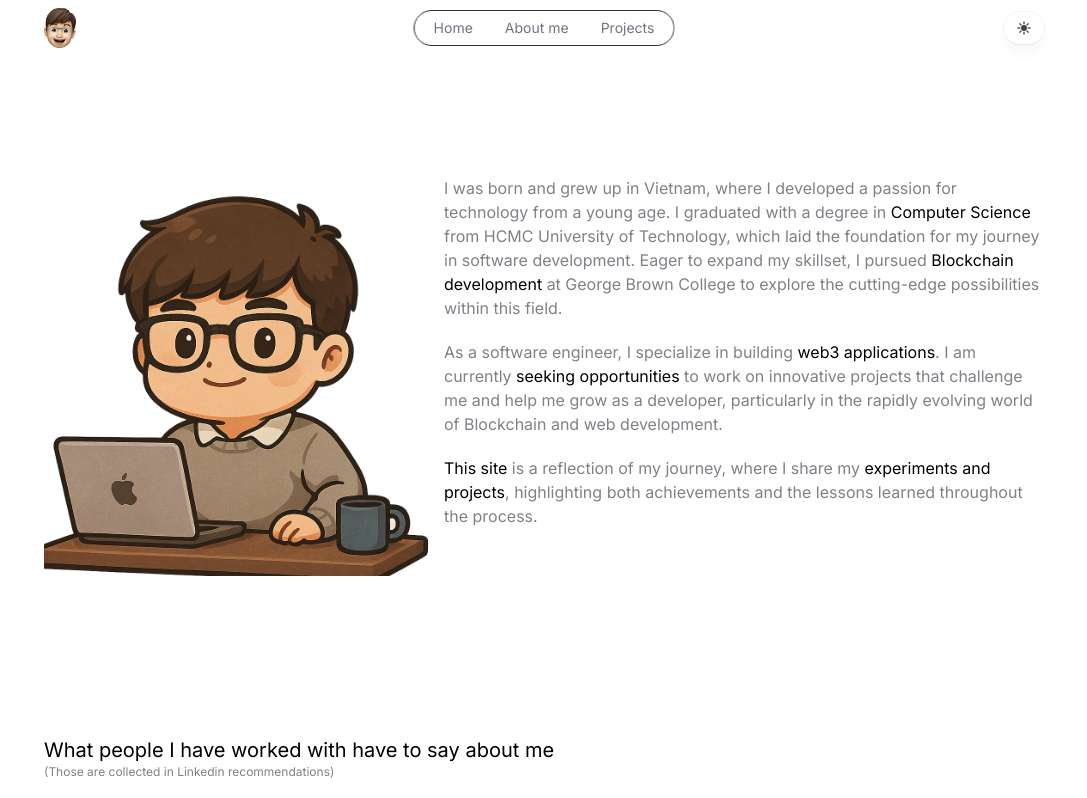
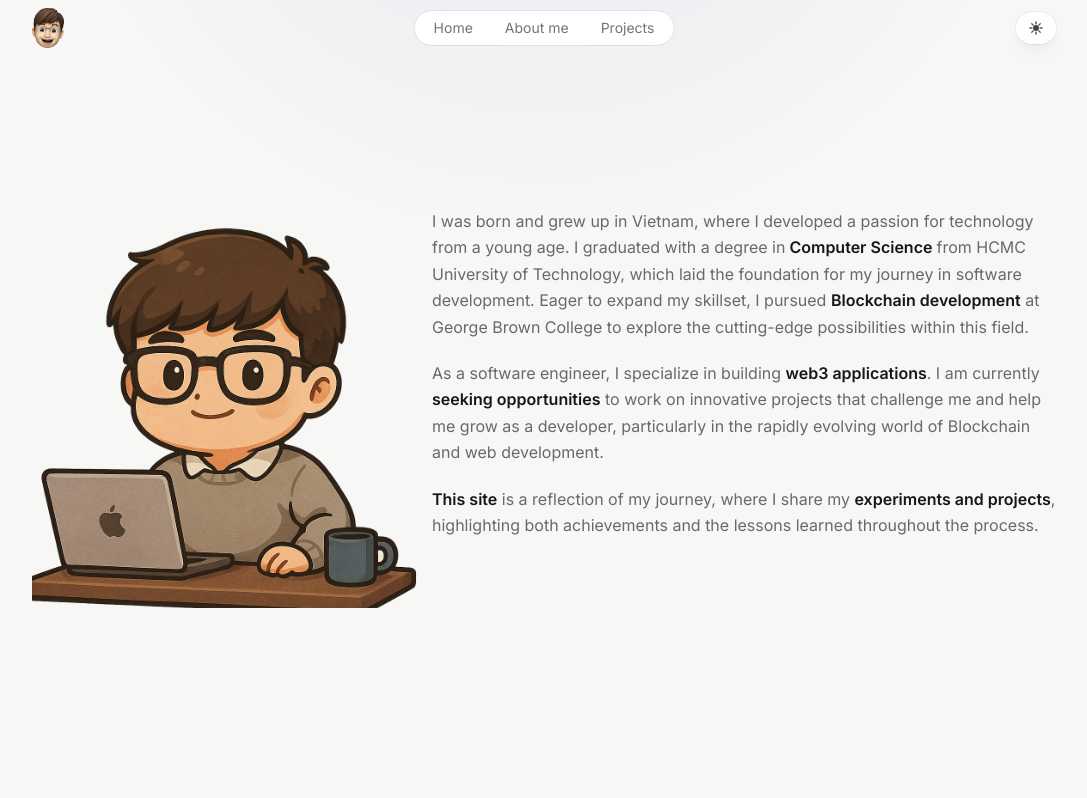
Before and after one commit to leodinh/leodinh.github.io, a Next.js app: page /about in a window 1280 px wide. Shown: the top 798 px of the page, without its empty margins (96-1183 px from the left). Built offline with nearby package versions, Linux system fonts and the light colour scheme; what tailwindcss-animated would draw is missing.

Commit message:
feat: modernize visual foundation (#28)

```diff
--- a/app/globals.css
+++ b/app/globals.css
@@ -4,14 +4,18 @@
 @custom-variant dark (&:where(.dark, .dark *));
 
 @theme {
-    --padding: 0 50px;
-    --text-color: rgb(214, 211, 209);
-    --text-dark-color: rgb(127, 129, 136);
-    --text-light-color: #6a6a6b;
-    --background-secondary: rgb(30, 29, 28);
-    --background-light-secondary: rgb(250, 250, 249);
-    --border-color: rgb(48, 50, 54);
-    --border-light-color: rgb(48, 50, 54);
+    --color-accent: #4f46e5;
+    --color-accent-strong: #3730a3;
+    --color-page: #f7f7f5;
+    --color-page-dark: #0d0f12;
+    --color-surface: #ffffff;
+    --color-surface-dark: #15181d;
+    --color-ink: #171717;
+    --color-ink-dark: #f5f5f4;
+    --color-muted: #656970;
+    --color-muted-dark: #a6a9af;
+    --color-line: #deded9;
+    --color-line-dark: #2b3038;
     --animate-fadeIn: fadeIn 1s ease-in-out infinite;
 
     @keyframes fadeIn {
@@ -23,3 +27,159 @@
         }
     }
 }
+
+:root {
+    color-scheme: light;
+    --text-color: var(--color-muted-dark);
+    --text-dark-color: var(--color-muted);
+    --text-light-color: var(--color-muted-dark);
+    --background-secondary: var(--color-surface-dark);
+    --background-light-secondary: var(--color-surface);
+    --border-color: var(--color-line);
+    --border-light-color: var(--color-line);
+}
+
+.dark {
+    color-scheme: dark;
+    --border-color: var(--color-line-dark);
+}
+
+html {
+    scroll-behavior: smooth;
+    background: var(--color-page);
+}
+
+html.dark {
+    background: var(--color-page-dark);
+}
+
+body {
+    background: radial-gradient(circle at 50% -20%, rgb(79 70 229 / 9%), transparent 32rem),
+        var(--color-page);
+    color: var(--color-ink);
+    font-size: 1rem;
+    line-height: 1.65;
+    text-rendering: optimizeLegibility;
+    -webkit-font-smoothing: antialiased;
+}
+
+.dark body {
+    background: radial-gradient(circle at 50% -20%, rgb(99 102 241 / 14%), transparent 34rem),
+        var(--color-page-dark);
+    color: var(--color-ink-dark);
+}
+
+::selection {
+    background: rgb(79 70 229 / 20%);
+    color: var(--color-ink);
+}
+
+:where(a, button, [tabindex]):focus-visible {
+    outline: 3px solid rgb(79 70 229 / 45%);
+    outline-offset: 4px;
+}
+
+.site-container {
+    width: min(100% - 2rem, 64rem);
+    margin-inline: auto;
+}
+
+.section-shell {
+    margin-block: clamp(4rem, 9vw, 7rem);
+}
+
+.section-title {
+    color: var(--color-ink);
+    font-size: clamp(1.75rem, 3vw, 2.5rem);
+    font-weight: 650;
+    letter-spacing: -0.035em;
+    line-height: 1.15;
+}
+
+.dark .section-title {
+    color: var(--color-ink-dark);
+}
+
+.surface-card {
+    border: 1px solid var(--color-line);
+    border-radius: 1.25rem;
+    background: rgb(255 255 255 / 72%);
+    box-shadow: 0 1px 2px rgb(23 23 23 / 4%);
+    backdrop-filter: blur(16px);
+}
+
+.dark .surface-card {
+    border-color: var(--color-line-dark);
+    background: rgb(21 24 29 / 78%);
+    box-shadow: 0 1px 2px rgb(0 0 0 / 25%);
+}
+
+.ui-button {
+    display: inline-flex;
+    min-height: 2.75rem;
+    align-items: center;
+    justify-content: center;
+    gap: 0.5rem;
+    border-radius: 999px;
+    padding-inline: 1.125rem;
+    font-size: 0.875rem;
+    font-weight: 650;
+    transition: transform 160ms ease, background-color 160ms ease, border-color 160ms ease;
+}
+
+.ui-button:hover {
+    transform: translateY(-1px);
+}
+
+.ui-button-primary {
+    background: var(--color-accent);
+    color: white;
+}
+
+.ui-button-primary:hover {
+    background: var(--color-accent-strong);
+}
+
+.ui-button-secondary {
+    border: 1px solid var(--color-line);
+    background: rgb(255 255 255 / 70%);
+    color: var(--color-ink);
+}
+
+.dark .ui-button-secondary {
+    border-color: var(--color-line-dark);
+    background: rgb(21 24 29 / 70%);
+    color: var(--color-ink-dark);
+}
+
+.ui-badge {
+    display: inline-flex;
+    align-items: center;
+    border: 1px solid var(--color-line);
+    border-radius: 999px;
+    padding: 0.25rem 0.625rem;
+    color: var(--color-muted);
+    font-size: 0.75rem;
+    font-weight: 600;
+    letter-spacing: 0.01em;
+}
+
+.dark .ui-badge {
+    border-color: var(--color-line-dark);
+    color: var(--color-muted-dark);
+}
+
+@media (prefers-reduced-motion: reduce) {
+    html {
+        scroll-behavior: auto;
+    }
+
+    *,
+    *::before,
+    *::after {
+        scroll-behavior: auto !important;
+        animation-duration: 0.01ms !important;
+        animation-iteration-count: 1 !important;
+        transition-duration: 0.01ms !important;
+    }
+}
--- a/app/layout.js
+++ b/app/layout.js
@@ -9,11 +9,11 @@ const inter = Inter({ subsets: ['latin'] });
 function layout({ children }) {
     return (
         <html lang="en" className={`${inter.className}`} suppressHydrationWarning>
-            <body className="min-h-screen overflow-x-hidden flex items-center justify-center">
+            <body className="min-h-screen overflow-x-hidden">
                 <ThemeProvider attribute="class">
-                    <div className="glow flex min-h-screen max-w-[1000px] w-full flex-col items-center">
+                    <div className="site-container flex min-h-screen flex-col items-center">
                         <Header />
-                        <main className="w-full flex-1 pr-5 pl-5 lg:pr-0 lg:pl-0">{children}</main>
+                        <main className="w-full flex-1">{children}</main>
                         <Footer />
                     </div>
                 </ThemeProvider>
--- a/constants/styling.js
+++ b/constants/styling.js
@@ -1,3 +1,3 @@
-export const boldText = 'bold dark:text-white text-black';
-export const marginSection = 'mt-10 mb-10 lg:mt-20 lg:mb-20';
-export const titleText = 'self-center lg:self-start text-black dark:text-white bold mb-5';
+export const boldText = 'font-semibold text-ink dark:text-ink-dark';
+export const marginSection = 'section-shell';
+export const titleText = 'section-title self-center lg:self-start mb-5';
```
Also changed, not shown: 1 other file (tests, documents, lock files or other folders).
